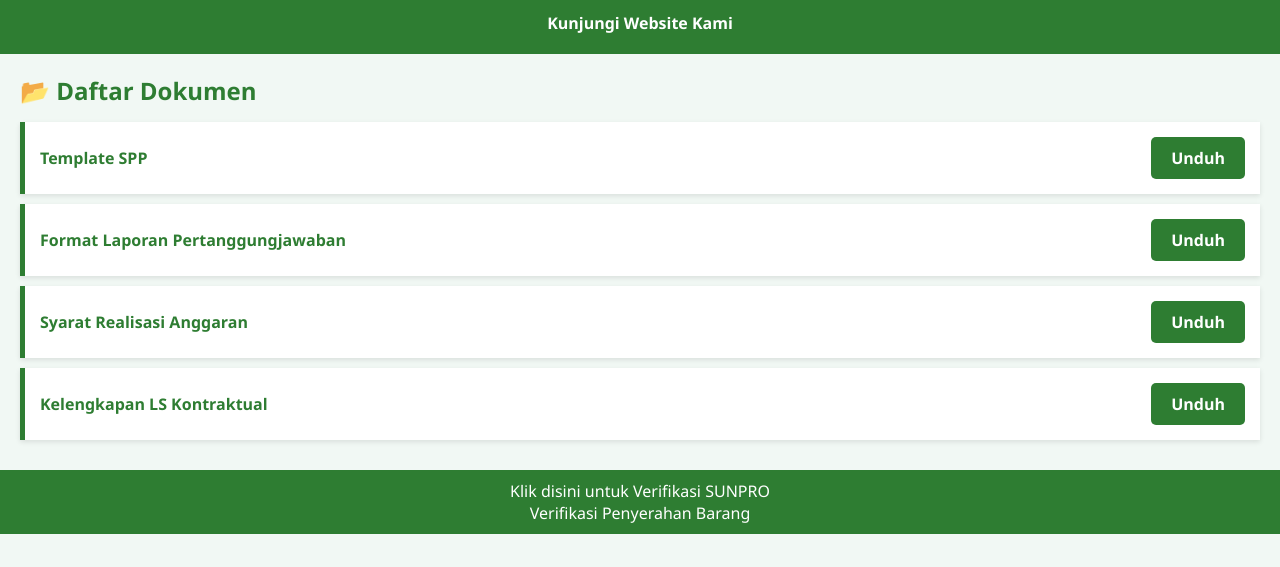
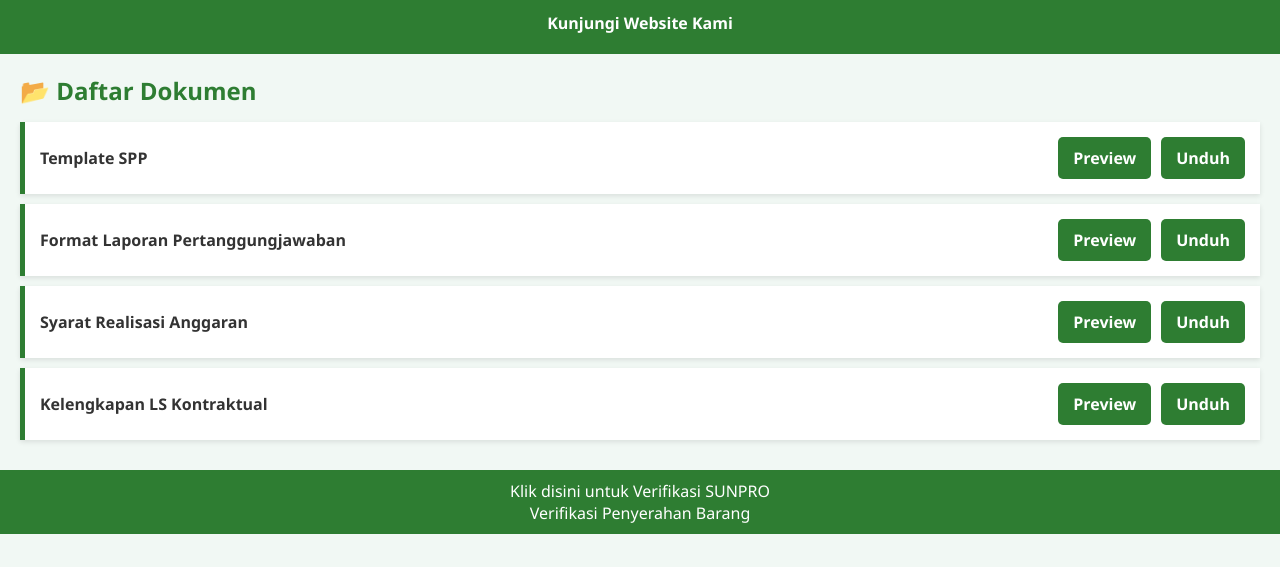
Before and after one commit to DISTANKPNGADA/DATA-DPKP, a plain HTML site: page index.html in a window 1280 px wide. Shown: the part 233-800 px from the top of the page. Drawn offline with Linux system fonts and the light colour scheme.

Commit message:
Update index.html

```diff
--- a/index.html
+++ b/index.html
@@ -70,49 +70,44 @@
       display: flex;
       justify-content: space-between;
       align-items: center;
+      flex-wrap: wrap;
     }
 
-    li a {
-      color: #2e7d32;
-      text-decoration: none;
+    li span {
+      flex: 1;
       font-weight: bold;
     }
 
-    li a:hover {
-      text-decoration: underline;
+    .button-group {
+      display: flex;
+      gap: 10px;
     }
 
-    .download-btn {
+    .download-btn, .preview-btn {
       background-color: #2e7d32;
       color: white;
       border: none;
-      padding: 10px 20px;
+      padding: 10px 15px;
       font-weight: bold;
       cursor: pointer;
       border-radius: 5px;
       text-decoration: none;
     }
 
-    .download-btn:hover {
+    .download-btn:hover, .preview-btn:hover {
       background-color: #1c6e27;
     }
 
     @media (max-width: 600px) {
-      header h1 {
-        font-size: 1.5em;
-      }
-
-      main {
-        padding: 15px;
-      }
-
       li {
         flex-direction: column;
         align-items: flex-start;
       }
 
-      .download-btn {
+      .button-group {
         margin-top: 10px;
+        width: 100%;
+        justify-content: flex-start;
       }
     }
   </style>
@@ -130,20 +125,32 @@
     <h2>📂 Daftar Dokumen</h2>
     <ul>
       <li>
-        <span><a href="docs/template-spp.pdf" target="_blank">Template SPP</a></span>
-        <a href="docs/template-spp.pdf" class="download-btn" download>Unduh</a>
+        <span>Template SPP</span>
+        <div class="button-group">
+          <a href="docs/template-spp.pdf" class="preview-btn" target="_blank">Preview</a>
+          <a href="docs/template-spp.pdf" class="download-btn" download>Unduh</a>
+        </div>
       </li>
       <li>
-        <span><a href="docs/format-laporan.xlsx" target="_blank">Format Laporan Pertanggungjawaban</a></span>
-        <a href="docs/format-laporan.xlsx" class="download-btn" download>Unduh</a>
+        <span>Format Laporan Pertanggungjawaban</span>
+        <div class="button-group">
+          <a href="docs/format-laporan.xlsx" class="preview-btn" target="_blank">Preview</a>
+          <a href="docs/format-laporan.xlsx" class="download-btn" download>Unduh</a>
+        </div>
       </li>
       <li>
-        <span><a href="docs/syarat-realisasi.pdf" target="_blank">Syarat Realisasi Anggaran</a></span>
-        <a href="docs/syarat-realisasi.pdf" class="download-btn" download>Unduh</a>
+        <span>Syarat Realisasi Anggaran</span>
+        <div class="button-group">
+          <a href="docs/syarat-realisasi.pdf" class="preview-btn" target="_blank">Preview</a>
+          <a href="docs/syarat-realisasi.pdf" class="download-btn" download>Unduh</a>
+        </div>
       </li>
       <li>
-        <span><a href="docs/kelengkapan-ls-kontraktual.pdf" target="_blank">Kelengkapan LS Kontraktual</a></span>
-        <a href="docs/kelengkapan-ls-kontraktual.pdf" class="download-btn" download>Unduh</a>
+        <span>Kelengkapan LS Kontraktual</span>
+        <div class="button-group">
+          <a href="docs/kelengkapan-ls-kontraktual.pdf" class="preview-btn" target="_blank">Preview</a>
+          <a href="docs/kelengkapan-ls-kontraktual.pdf" class="download-btn" download>Unduh</a>
+        </div>
       </li>
     </ul>
   </main>
```
